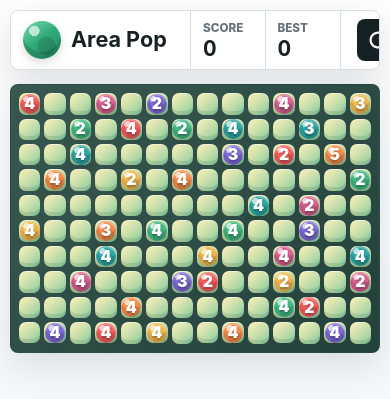
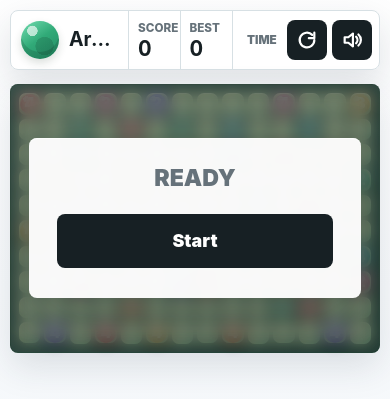
Before and after one commit to DoojinBaek/DoojinBaek.github.io, a Jekyll site: the page area-pop/index.html, which Jekyll copies as it is, in a window 390 px wide. Shown: the top 399 px of the page. Built offline with Jekyll 4.4.1, drawn with Linux system fonts in a browser that asks for light colours.

Commit message:
Update Area Pop start and mobile layout

```diff
--- a/area-pop/app.js
+++ b/area-pop/app.js
@@ -5,6 +5,7 @@ const bestLabel = document.querySelector("#bestLabel");
 const timeFill = document.querySelector("#timeFill");
 const toastEl = document.querySelector("#toast");
 const overlayEl = document.querySelector("#overlay");
+const overlayTitleEl = document.querySelector("#overlayTitle");
 const finalScoreEl = document.querySelector("#finalScore");
 const newButton = document.querySelector("#newButton");
 const soundButton = document.querySelector("#soundButton");
@@ -51,6 +52,7 @@ const state = {
   end: null,
   selectionStatus: "neutral",
   bursts: [],
+  phase: "ready",
   running: true,
   endTimer: null,
   lastTick: performance.now(),
@@ -141,9 +143,9 @@ function setupAudio() {
   const sfx = context.createGain();
   const compressor = context.createDynamicsCompressor();
 
-  master.gain.value = audioState.enabled ? 0.95 : 0;
-  music.gain.value = 0.42;
-  sfx.gain.value = 0.72;
+  master.gain.value = audioState.enabled ? 1.50 : 0;
+  music.gain.value = 1.00;
+  sfx.gain.value = 1.00;
 
   music.connect(master);
   sfx.connect(master);
@@ -706,14 +708,47 @@ function cancelPendingEnd() {
   }
 }
 
-function resetGame() {
+function showReadyOverlay() {
+  overlayTitleEl.textContent = "Ready";
+  finalScoreEl.hidden = true;
+  againButton.textContent = "Start";
+  overlayEl.classList.add("is-ready");
+  overlayEl.hidden = false;
+}
+
+function showGameOverOverlay() {
+  overlayTitleEl.textContent = "Game Over";
+  finalScoreEl.hidden = false;
+  finalScoreEl.textContent = state.score.toLocaleString();
+  againButton.textContent = "Again";
+  overlayEl.classList.remove("is-ready");
+  overlayEl.hidden = false;
+}
+
+function startGame() {
   cancelPendingEnd();
   resetSelection();
+  state.phase = "playing";
+  state.running = true;
+  state.lastTick = performance.now();
+  state.lastWarningSecond = null;
+  overlayEl.classList.remove("is-ready");
+  overlayEl.hidden = true;
+  if (audioState.started && audioState.enabled) startBgm();
+  showToast("Go");
+  render();
+}
+
+function resetGame({ autoStart = false } = {}) {
+  cancelPendingEnd();
+  resetSelection();
+  stopBgm();
   state.bursts = [];
   state.toastUntil = 0;
   state.score = 0;
   state.timeLeft = gameConfig.time;
-  state.running = true;
+  state.phase = "ready";
+  state.running = false;
   state.lastTick = performance.now();
   state.lastWarningSecond = null;
   overlayEl.hidden = true;
@@ -721,8 +756,12 @@ function resetGame() {
   buildPlayableCells(gameConfig);
 
   boardEl.style.setProperty("--cols", state.cols);
-  if (audioState.started && audioState.enabled) startBgm();
-  showToast("Ready");
+  showToast(autoStart ? "Go" : "Ready");
+  if (autoStart) {
+    startGame();
+    return;
+  }
+  showReadyOverlay();
   render();
 }
 
@@ -963,15 +1002,16 @@ function finishSelection() {
 }
 
 function endGame() {
+  if (state.phase === "ended") return;
   state.running = false;
+  state.phase = "ended";
   cancelPendingEnd();
   resetSelection();
   stopBgm();
   playEndSound();
   state.best = Math.max(state.best, state.score);
   localStorage.setItem("area-pop-best", String(state.best));
-  finalScoreEl.textContent = state.score.toLocaleString();
-  overlayEl.hidden = false;
+  showGameOverOverlay();
   render();
 }
 
@@ -1126,7 +1166,11 @@ newButton.addEventListener("click", async () => {
 againButton.addEventListener("click", async () => {
   await ensureAudio();
   playResetSound();
-  resetGame();
+  if (state.phase === "ready") {
+    startGame();
+  } else {
+    resetGame({ autoStart: true });
+  }
 });
 soundButton.addEventListener("click", async () => {
   setSoundEnabled(!audioState.enabled);
--- a/area-pop/index.html
+++ b/area-pop/index.html
@@ -57,16 +57,17 @@
       </section>
 
       <section class="play">
-        <div id="board" class="board" aria-label="Area Pop board"></div>
+        <div class="board-shell">
+          <div id="board" class="board" aria-label="Area Pop board"></div>
+          <section id="overlay" class="overlay" hidden>
+            <div class="result">
+              <span id="overlayTitle">Game Over</span>
+              <strong id="finalScore">0</strong>
+              <button id="againButton" class="tool primary" type="button">Again</button>
+            </div>
+          </section>
+        </div>
         <div id="toast" class="toast" role="status" aria-live="polite"></div>
-      </section>
-
-      <section id="overlay" class="overlay" hidden>
-        <div class="result">
-          <span>Game Over</span>
-          <strong id="finalScore">0</strong>
-          <button id="againButton" class="tool primary" type="button">Again</button>
-        </div>
       </section>
     </main>
 
--- a/area-pop/styles.css
+++ b/area-pop/styles.css
@@ -64,7 +64,7 @@ button {
 .hud {
   width: var(--game-width);
   display: grid;
-  grid-template-columns: minmax(180px, 0.82fr) minmax(150px, 0.7fr) minmax(0, 1.15fr);
+  grid-template-columns: minmax(170px, 0.78fr) minmax(130px, 0.58fr) minmax(230px, 1.2fr);
   align-items: stretch;
   overflow: hidden;
   background: rgb(255 255 255 / 90%);
@@ -189,7 +189,6 @@ h1 {
 }
 
 .play {
-  position: relative;
   width: 100%;
   display: grid;
   grid-template-columns: minmax(0, 1fr);
@@ -199,14 +198,20 @@ h1 {
   gap: 8px;
 }
 
+.board-shell {
+  position: relative;
+  width: var(--game-width);
+  min-width: 0;
+  justify-self: center;
+}
+
 .board {
   --cols: 9;
   --gap: 4px;
   --board-pad: 8px;
   position: relative;
-  width: var(--game-width);
+  width: 100%;
   min-width: 0;
-  justify-self: center;
   display: grid;
   grid-template-columns: repeat(var(--cols), minmax(0, 1fr));
   gap: var(--gap);
@@ -224,7 +229,7 @@ h1 {
 .play-footer {
   min-height: 58px;
   display: grid;
-  grid-template-columns: minmax(0, 1fr) auto auto;
+  grid-template-columns: minmax(0, 1fr) 42px 42px;
   align-items: center;
   gap: 6px;
   padding: 8px 8px 8px 10px;
@@ -232,6 +237,7 @@ h1 {
 
 .time-meter {
   min-width: 0;
+  overflow: hidden;
   display: grid;
   grid-template-columns: auto auto minmax(0, 1fr);
   align-items: center;
@@ -259,7 +265,7 @@ h1 {
 
 .time-bar {
   height: 10px;
-  min-width: 80px;
+  min-width: 0;
   overflow: hidden;
   border-radius: 999px;
   background: #dce6df;
@@ -465,12 +471,20 @@ h1 {
 }
 
 .overlay {
-  position: fixed;
+  position: absolute;
   inset: 0;
+  z-index: 20;
   display: grid;
   place-items: center;
   padding: 20px;
-  background: rgb(23 32 29 / 58%);
+  overflow: hidden;
+  border-radius: 8px;
+  background: rgb(23 32 29 / 18%);
+  backdrop-filter: blur(9px) brightness(0.82) saturate(82%);
+}
+
+.overlay.is-ready {
+  background: rgb(23 32 29 / 16%);
 }
 
 .overlay[hidden] {
@@ -479,6 +493,7 @@ h1 {
 
 .result {
   width: min(320px, 100%);
+  position: relative;
   display: grid;
   gap: 16px;
   padding: 22px;
@@ -488,16 +503,42 @@ h1 {
   text-align: center;
 }
 
+.overlay.is-ready .result {
+  width: min(380px, calc(100% - 36px));
+  gap: 22px;
+  padding: 30px 34px 34px;
+  background: rgb(255 255 255 / 96%);
+  box-shadow:
+    0 26px 64px rgb(21 38 33 / 22%),
+    0 1px 0 rgb(255 255 255 / 70%) inset;
+}
+
 .result span {
   color: var(--muted);
   font-weight: 900;
   text-transform: uppercase;
 }
 
+.overlay.is-ready #overlayTitle {
+  display: block;
+  color: #66727a;
+  font-size: 1.45rem;
+  letter-spacing: 0;
+}
+
 .result strong {
   font-size: 3rem;
   line-height: 1;
   font-variant-numeric: tabular-nums;
+}
+
+.overlay.is-ready .tool {
+  width: 100%;
+  min-height: 58px;
+  border-radius: 8px;
+  font-size: 1.2rem;
+  font-weight: 900;
+  background: var(--ink);
 }
 
 @keyframes burst-pop {
@@ -568,6 +609,85 @@ h1 {
   }
 }
 
+@media (max-width: 700px) {
+  .overlay {
+    padding: 10px;
+  }
+
+  .overlay.is-ready .result {
+    width: min(340px, calc(100% - 18px));
+    padding: 26px 28px 30px;
+  }
+
+  .overlay.is-ready .tool {
+    min-height: 54px;
+    font-size: 1.12rem;
+  }
+}
+
+@media (max-width: 620px) {
+  .hud {
+    grid-template-columns: minmax(118px, 0.78fr) minmax(104px, 0.58fr) minmax(0, 1.3fr);
+  }
+
+  .brand {
+    padding-inline: 10px;
+  }
+
+  h1 {
+    font-size: 1.22rem;
+  }
+
+  .stats {
+    grid-template-columns: repeat(2, minmax(0, 1fr));
+  }
+
+  .stat {
+    padding-inline: 9px;
+  }
+
+  .play-footer {
+    grid-template-columns: minmax(0, 1fr) 40px 40px;
+    gap: 5px;
+    padding-inline: 7px;
+  }
+
+  .time-meter {
+    gap: 7px;
+    padding-inline: 7px;
+  }
+
+  .icon-tool {
+    width: 40px;
+    height: 40px;
+  }
+}
+
+@media (max-width: 380px) {
+  .hud {
+    grid-template-columns: 48px minmax(96px, 0.8fr) minmax(0, 1.2fr);
+  }
+
+  .brand {
+    justify-content: center;
+    padding: 8px;
+  }
+
+  .brand > div:last-child {
+    display: none;
+  }
+
+  .icon-tool {
+    width: 38px;
+    height: 38px;
+  }
+
+  .play-footer {
+    grid-template-columns: minmax(0, 1fr) 38px 38px;
+    padding-inline: 6px;
+  }
+}
+
 @media (min-width: 620px) {
   .stats {
     grid-template-columns: repeat(2, minmax(0, 1fr));
@@ -591,7 +711,7 @@ h1 {
   }
 
   .hud {
-    grid-template-columns: 220px 260px minmax(0, 1fr);
+    grid-template-columns: 220px 260px minmax(280px, 1fr);
   }
 
   .brand {
@@ -662,3 +782,96 @@ h1 {
     --game-width: min(100%, max(260px, calc((100svh - 260px) * 1.4)));
   }
 }
+
+@media (hover: none) and (pointer: coarse) and (orientation: landscape) {
+  :root {
+    --game-width: min(calc(100vw - 18px), 760px, max(320px, calc((100svh - 128px) * 1.4)));
+  }
+
+  .app {
+    width: 100%;
+    min-height: 100dvh;
+    padding:
+      calc(6px + env(safe-area-inset-top))
+      max(8px, env(safe-area-inset-right))
+      calc(6px + env(safe-area-inset-bottom))
+      max(8px, env(safe-area-inset-left));
+    gap: 8px;
+  }
+
+  .hud {
+    grid-template-columns: minmax(140px, 0.78fr) minmax(128px, 0.62fr) minmax(220px, 1.25fr);
+  }
+
+  .brand {
+    gap: 9px;
+    padding: 8px 10px;
+  }
+
+  .mark {
+    width: 34px;
+    height: 34px;
+  }
+
+  h1 {
+    font-size: 1.25rem;
+  }
+
+  .stat {
+    padding: 8px 10px;
+  }
+
+  .stat span,
+  .time-meter-head span {
+    font-size: 0.68rem;
+  }
+
+  .stat strong {
+    margin-top: 2px;
+    font-size: 1.22rem;
+  }
+
+  .play-footer {
+    min-height: 44px;
+    grid-template-columns: minmax(0, 1fr) 36px 36px;
+    gap: 5px;
+    padding: 5px 6px;
+  }
+
+  .time-meter {
+    gap: 7px;
+    padding: 5px 7px;
+  }
+
+  .time-meter-head strong {
+    font-size: 0.98rem;
+  }
+
+  .icon-tool {
+    width: 36px;
+    height: 36px;
+  }
+
+  .icon-tool svg {
+    width: 19px;
+    height: 19px;
+  }
+
+  .board {
+    --gap: 3px;
+    --board-pad: 8px;
+  }
+
+  .cell {
+    border-radius: 7px;
+  }
+
+  .bubble {
+    font-size: 1rem;
+  }
+
+  .toast {
+    min-height: 18px;
+    font-size: 0.78rem;
+  }
+}
```
